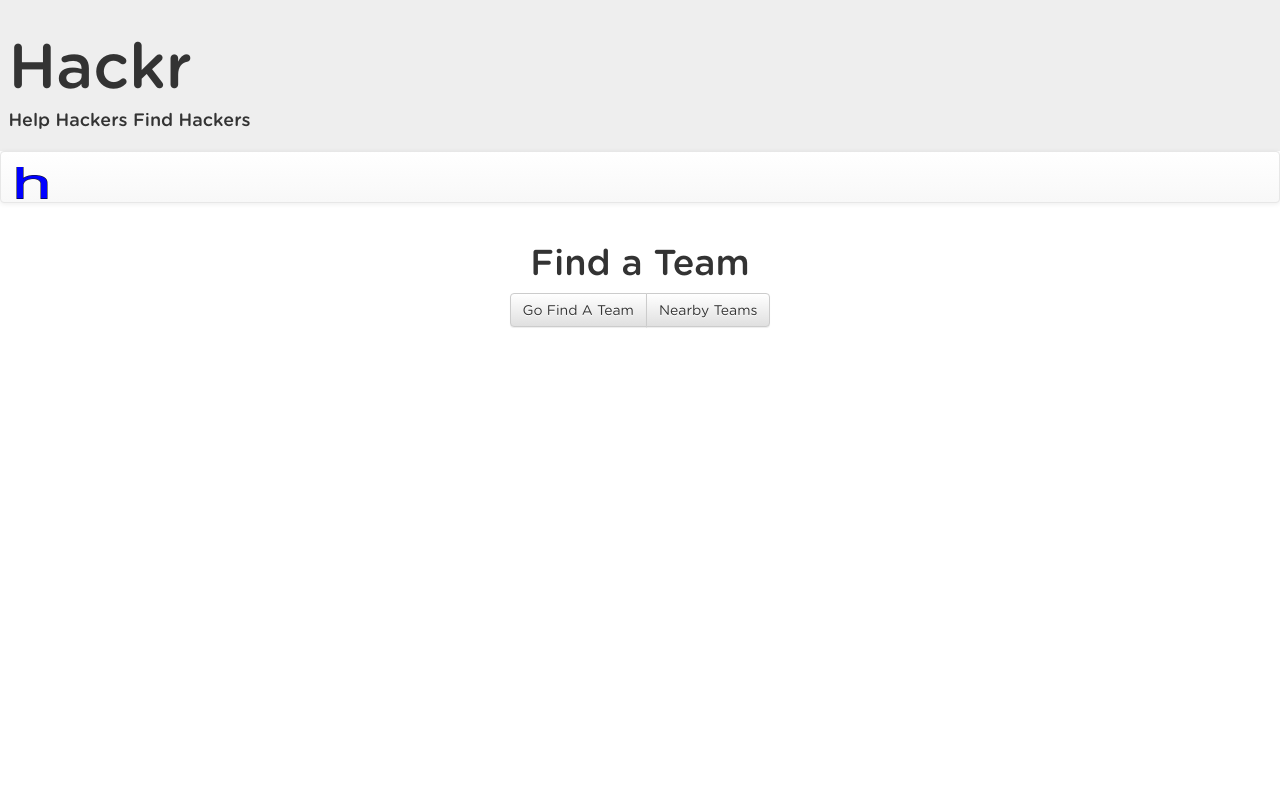
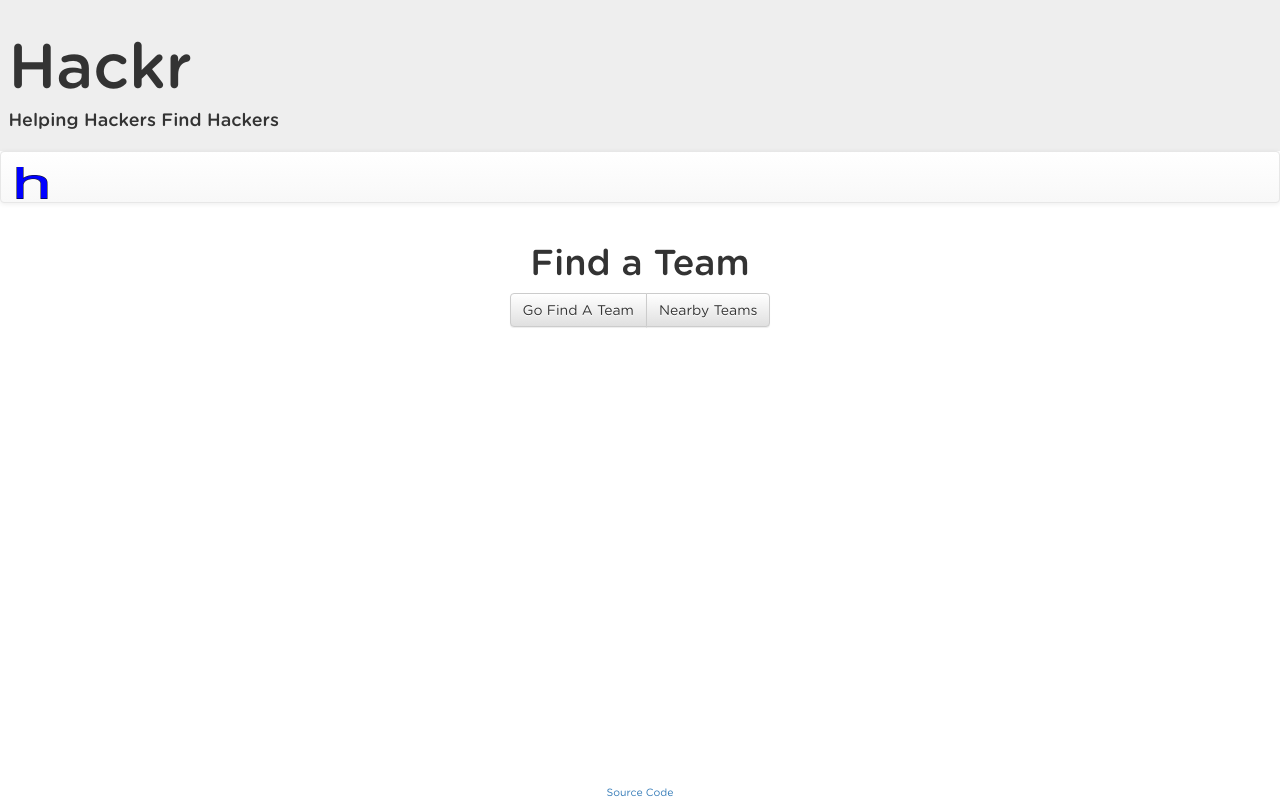
Before and after one commit to TexAgg/TamuHack, a Flask app: page / in a window 1280 px wide. Run offline with Flask 2, Linux system fonts and the light colour scheme; some libraries are stand-ins or nearby versions.

Commit message:
add github footer link

```diff
--- a/static/main.css
+++ b/static/main.css
@@ -22,3 +22,11 @@ body {
     color: var(--secondary-color);*/
     font-family: "Gotham Rounded A";
 }
+
+footer {
+	font-size: 0.75em;
+    text-align: center;
+    clear: both;
+    padding-top: 50px;
+    color: #ccc;
+}
--- a/templates/layout.html
+++ b/templates/layout.html
@@ -21,7 +21,7 @@
 <body>
 	<div class="jumbotron">
 		<h1>Hackr</h1>
-		<h4>Help Hackers Find Hackers</h4>
+		<h4>Helping Hackers Find Hackers</h4>
 	</div>
 	<nav class="navbar navbar-default">
 		<div class="navbar-header">
@@ -32,5 +32,8 @@
 		{% block content %}
 		{% endblock %}
 	</div>
+	<footer class="navbar-fixed-bottom">
+		<a href="https://github.com/TexAgg/TamuHack">Source Code</a>
+	</footer>
 </body>
 </html>
```
